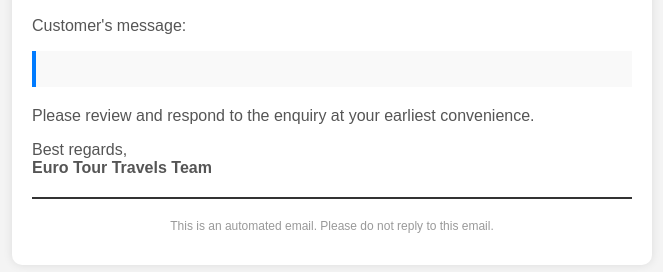
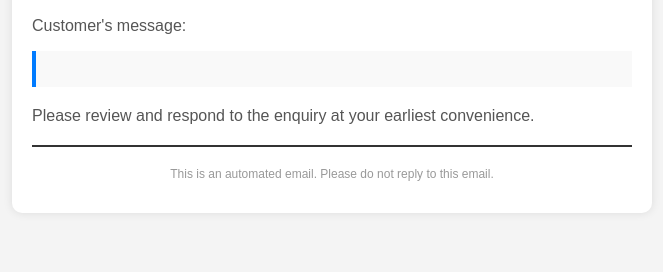
Before and after one commit to Prabhab-Khanal/Euro-Travels, a Django app: template homepage/templates/admin_email_template.html in a window 1280 px wide. Shown: the part 177-449 px from the top of the page, without its empty margins (308-971 px from the left). Run offline with Django 5.2, Linux system fonts and the light colour scheme; the template is opened without the code that fills it, so the values that code supplies are empty.

Commit message:
Updated Template of Admin

```diff
--- a/homepage/templates/admin_email_template.html
+++ b/homepage/templates/admin_email_template.html
@@ -62,7 +62,6 @@
             <p class="email-body">{{ message }}</p>
         </div>
         <p class="email-body">Please review and respond to the enquiry at your earliest convenience.</p>
-        <p class="email-body">Best regards,<br><strong>Euro Tour Travels Team</strong></p>
         <div class="divider"></div>
         <p class="email-footer">
             This is an automated email. Please do not reply to this email.
```
